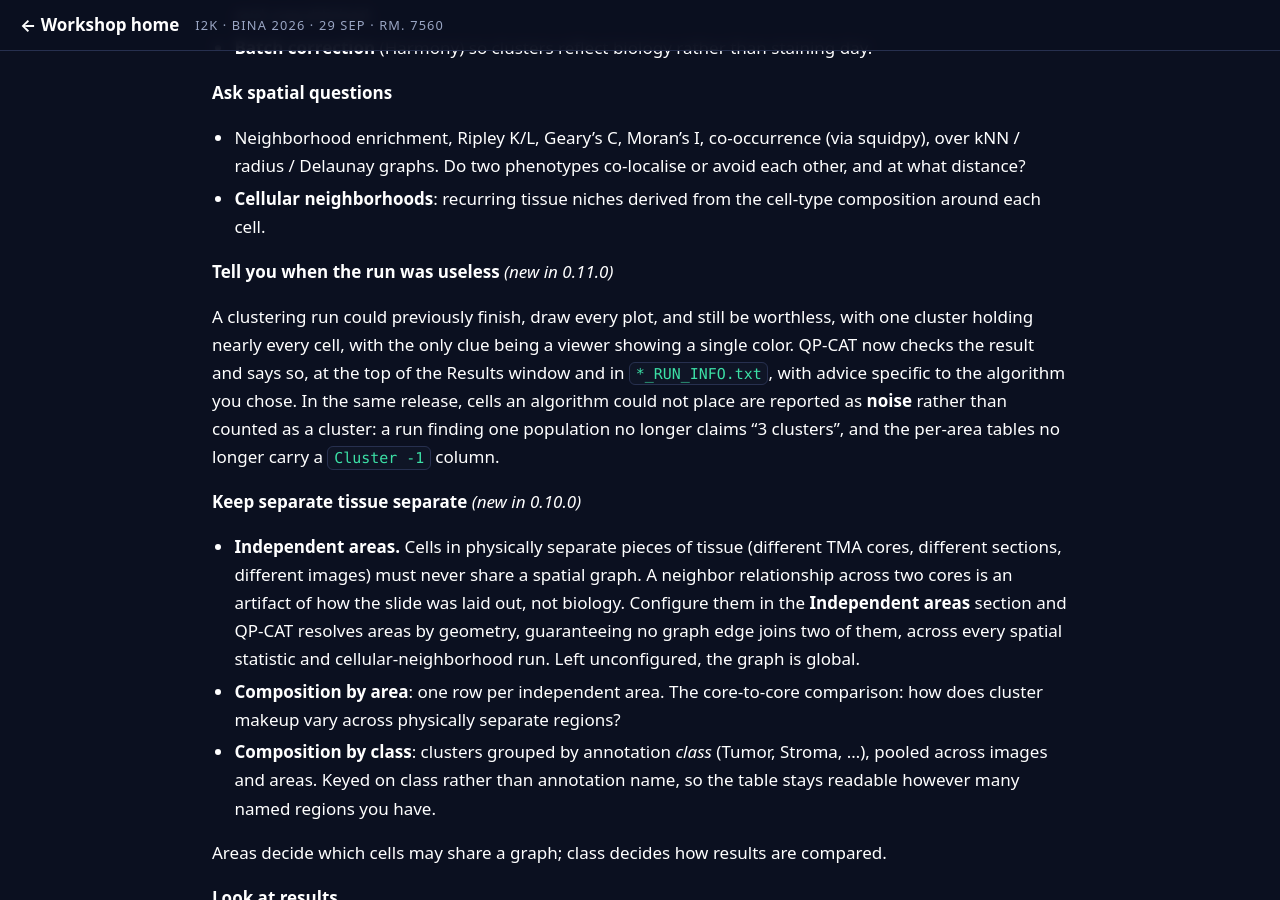
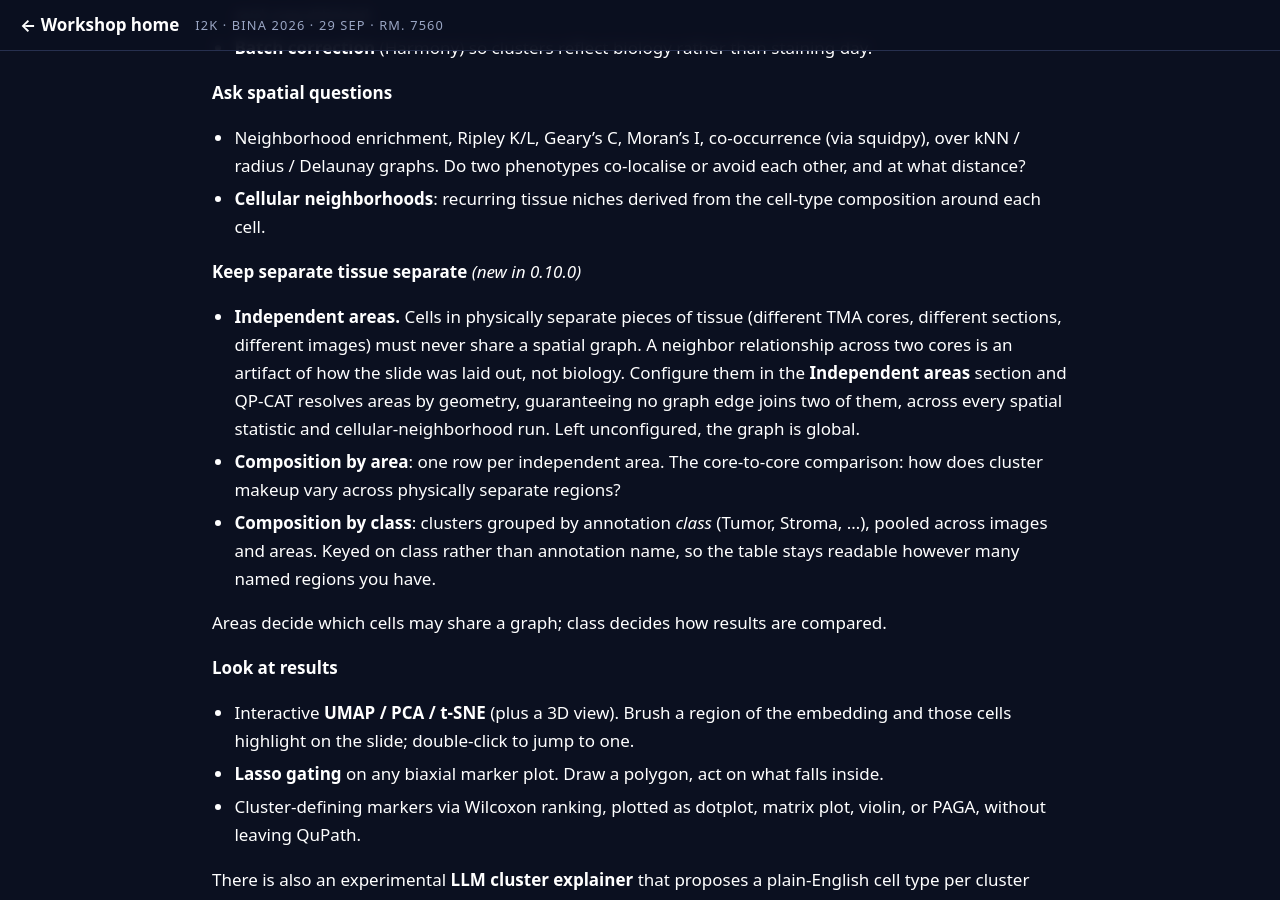
Before and after one commit to MichaelSNelson/BINA-I2K-2026-QuPath-Extensions, a Jekyll site: the page built from docs/03-qp-cat-cell-analysis-tools.md, in a window 1280 px wide and 900 px high, scrolled down 1535 px. Built offline with Jekyll 4.4.1, drawn with Linux system fonts in a browser that asks for light colours.

Commit message:
Guide 3: drop the 0.11.0 result-quality section
Release-note framing for a version nobody at the workshop will run. The
capability still exists and the guide meets it where it matters -- the
banner at the top of the Results window.

Claude-Session: https://claude.ai/code/session_01TZFXuLKiz1DgbomrTgfDTw

```diff
--- a/docs/03-qp-cat-cell-analysis-tools.md
+++ b/docs/03-qp-cat-cell-analysis-tools.md
@@ -62,15 +62,6 @@ worth the name:
   and at what distance?
 - **Cellular neighborhoods**: recurring tissue niches derived from the cell-type
   composition around each cell.
-
-**Tell you when the run was useless** *(new in 0.11.0)*
-
-A clustering run could previously finish, draw every plot, and still be worthless, with one cluster
-holding nearly every cell, with the only clue being a viewer showing a single color. QP-CAT now
-checks the result and says so, at the top of the Results window and in `*_RUN_INFO.txt`, with
-advice specific to the algorithm you chose. In the same release, cells an algorithm could not
-place are reported as **noise** rather than counted as a cluster: a run finding one population no
-longer claims "3 clusters", and the per-area tables no longer carry a `Cluster -1` column.
 
 **Keep separate tissue separate** *(new in 0.10.0)*
 
```
